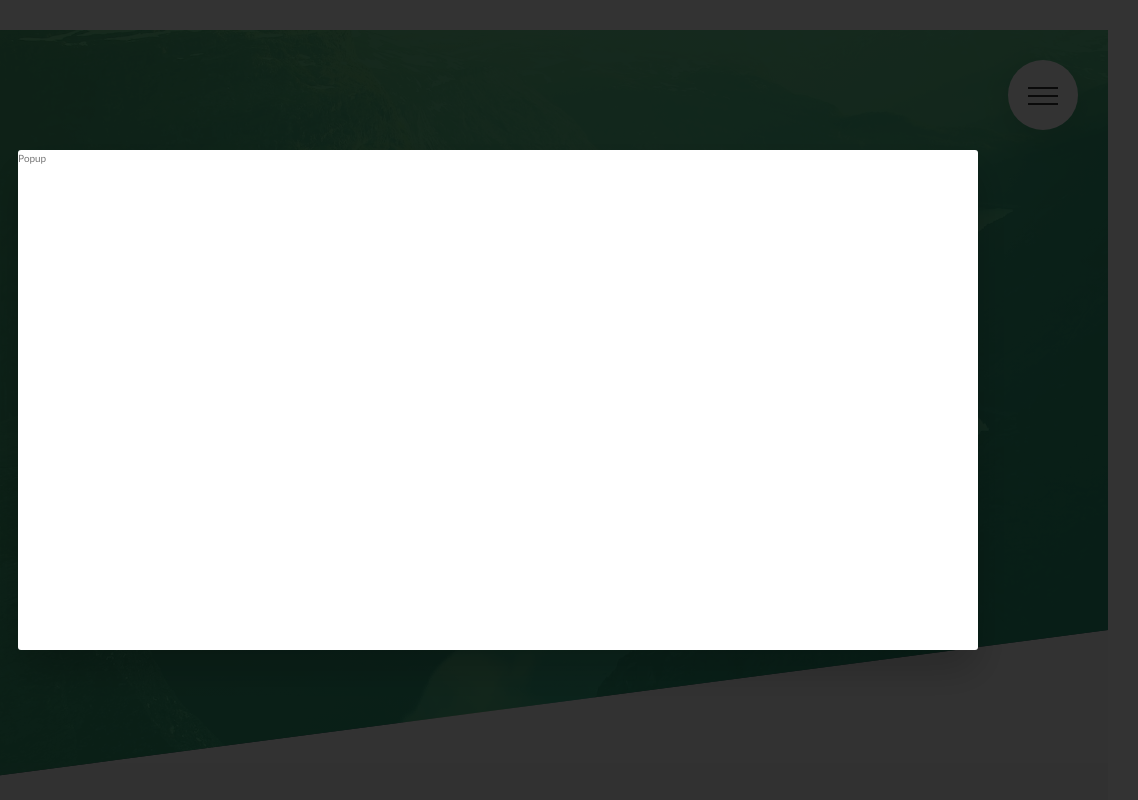
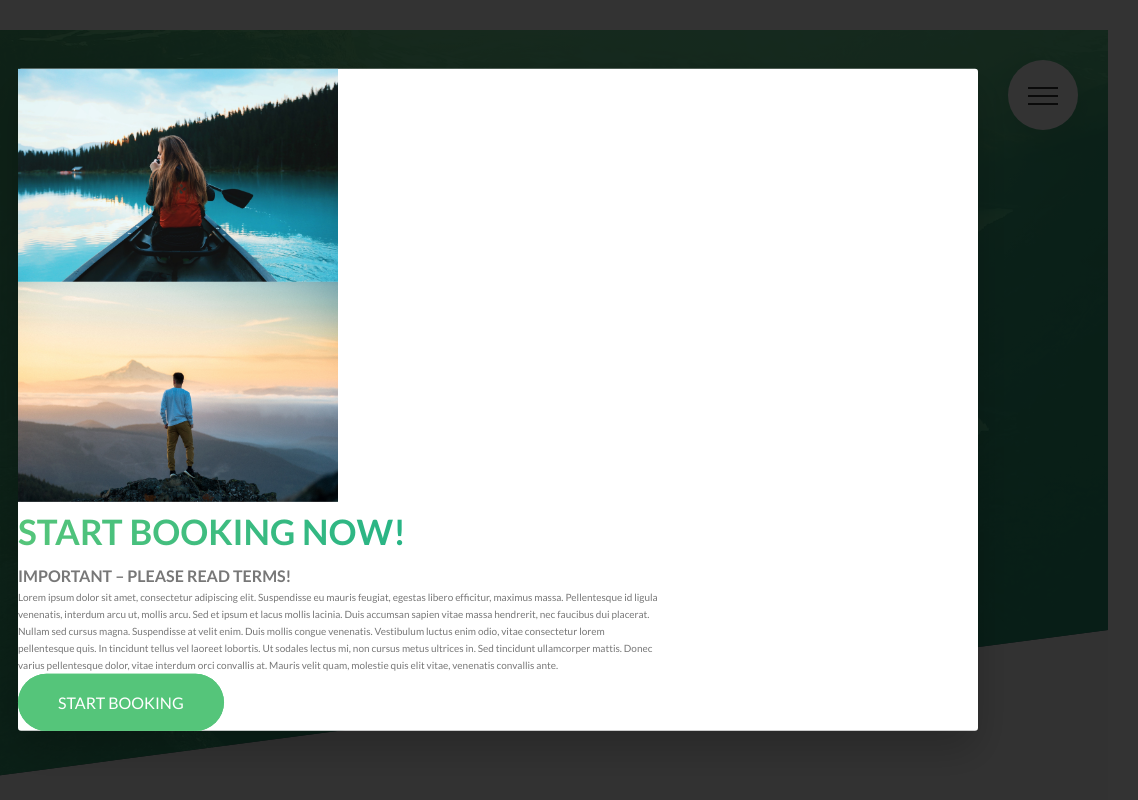
Before and after one commit to RafiaZ/NatureTours.github.io, a website: page index.html in a window 1280 px wide. Shown: the top 800 px of the page, 142-1280 px from the left. Drawn offline with Linux system fonts and the light colour scheme.

Commit message:
starting the popup

```diff
--- a/index.html
+++ b/index.html
@@ -430,7 +430,19 @@
 
     <div class="popup">
       <div class="popup__content">
-        Popup
+        <div class="popup__left">
+               <img src="img/nat-8.jpg" alt="tour photo" class="popup__img">
+               <img src="img/nat-9.jpg" alt="tour photo" class="popup__img">
+        </div>
+
+        <div class="popup__right">
+           <h2 class="heading-secondary">Start booking now!</h2>
+           <h3 class="heading-tertiary">Important &ndash; Please read terms!</h3>
+           <p class="popup__text">
+            Lorem ipsum dolor sit amet, consectetur adipiscing elit. Suspendisse eu mauris feugiat, egestas libero efficitur, maximus massa. Pellentesque id ligula venenatis, interdum arcu ut, mollis arcu. Sed et ipsum et lacus mollis lacinia. Duis accumsan sapien vitae massa hendrerit, nec faucibus dui placerat. Nullam sed cursus magna. Suspendisse at velit enim. Duis mollis congue venenatis. Vestibulum luctus enim odio, vitae consectetur lorem pellentesque quis. In tincidunt tellus vel laoreet lobortis. Ut sodales lectus mi, non cursus metus ultrices in. Sed tincidunt ullamcorper mattis. Donec varius pellentesque dolor, vitae interdum orci convallis at. Mauris velit quam, molestie quis elit vitae, venenatis convallis ante.
+           </p>
+           <a href="#" class="btn btn--green">Start Booking</a>
+        </div>
       </div>
     </div>
 
--- a/sass/components/_popup.scss
+++ b/sass/components/_popup.scss
@@ -11,10 +11,26 @@
     &__content{
         @include absCenter;
         width: 75%;
-        height:50rem;
         background-color: $color-white;
         z-index: 3000;
         box-shadow: 0 2rem 4rem rgba($color-black,.2);
         border-radius: 3px;
     }
+
+    &__left{
+        width: 33.33333%;
+    }
+    &__right{
+        width: 66.666667%;
+    }
+    &__img{
+
+    display: block;
+    width: 100%;
+    }
+
+    &__text{
+
+
+    }
 }
```
Also changed, not shown: css/style.css.
